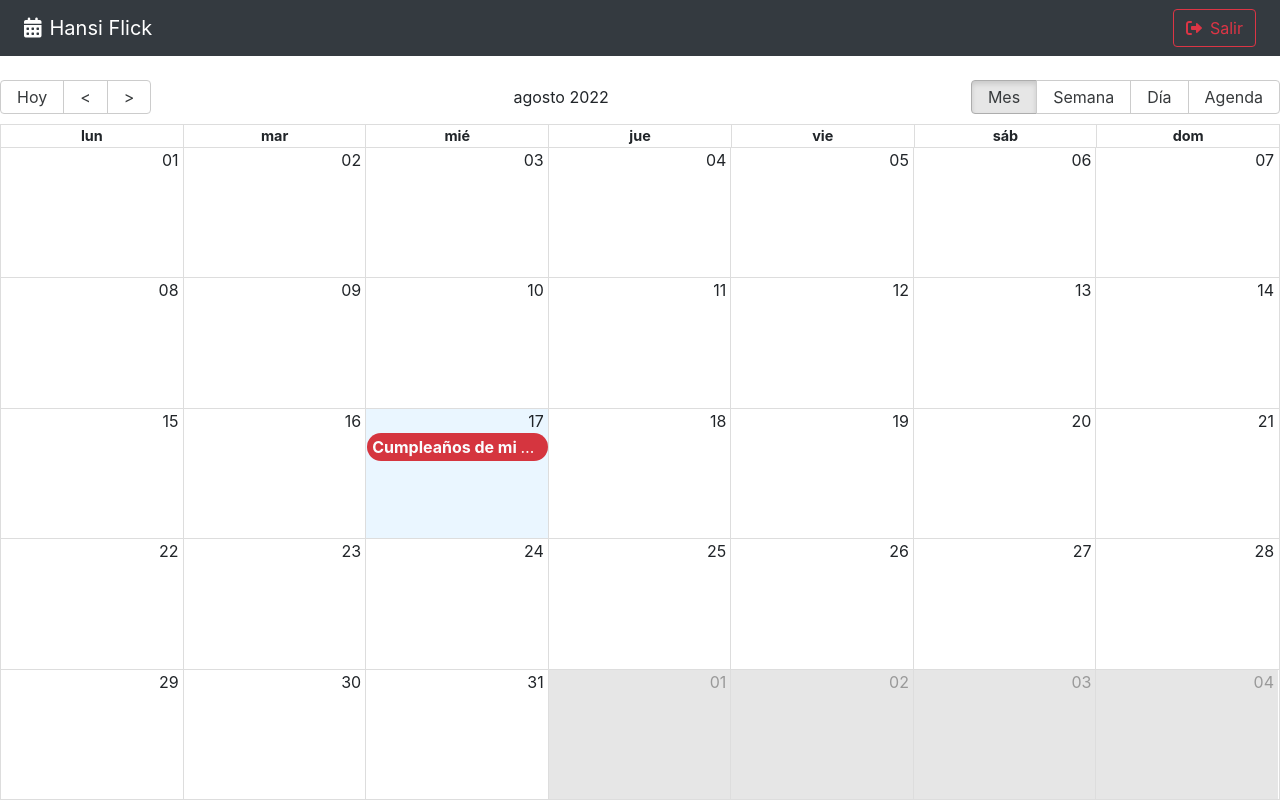
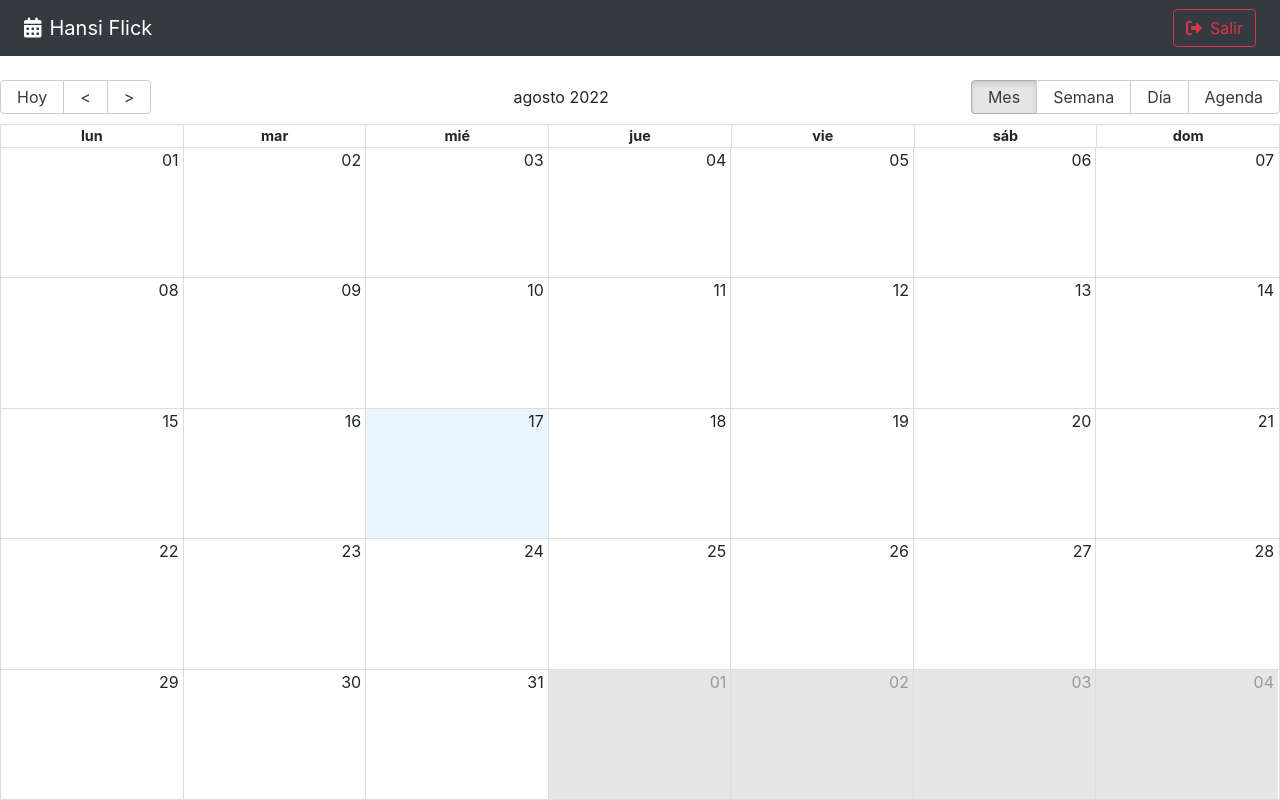
Before and after one commit to LuisChavezz/react-calendar, a React (Vite) app: page / in a window 1280 px wide. Built offline with nearby package versions, Linux system fonts and the light colour scheme.

Commit message:
Events Store

```diff
--- a/src/calendar/pages/CalendarPage.jsx
+++ b/src/calendar/pages/CalendarPage.jsx
@@ -1,14 +1,16 @@
 import { Calendar } from 'react-big-calendar'
 import 'react-big-calendar/lib/css/react-big-calendar.css'
+import { useState } from 'react'
 import { addHours } from 'date-fns'
 import { localizer, getMessagesES } from '../../helpers'
+import { useUiStore, useCalendarStore } from '../../hooks'
 
 // components
 import { Navbar, CalendarEvent, CalendarModal } from "../"
-import { useState } from 'react'
-import { useUiStore } from '../../hooks'
 
-const events = [
+
+
+const eventos = [
   {
     title: 'Cumpleaños de mi pana',
     notes: 'Comprar cartón de chelas',
@@ -36,6 +38,7 @@ export const CalendarPage = () => {
   }
 
   const { openDateModal } = useUiStore();
+  const { events } = useCalendarStore();
   const [lastView, setLastView] = useState( localStorage.getItem("lastView") || 'month' )
 
   const onDoubleClick = ( event ) => {
--- a/src/hooks/index.js
+++ b/src/hooks/index.js
@@ -1,2 +1,3 @@
 export * from './useForm'
 export * from './useUiStore'
+export * from './useCalendarStore'
--- /dev/null
+++ b/src/hooks/useCalendarStore.js
@@ -0,0 +1,18 @@
+import { useDispatch, useSelector } from "react-redux"
+
+
+export const useCalendarStore = () => {
+
+  const dispatch = useDispatch()
+  const { events, activeEvent } = useSelector( state => state.calendar )
+
+
+  return {
+    //* Propiedades
+    events,
+    activeEvent
+
+    //* Métodos
+
+  }
+}
--- /dev/null
+++ b/src/store/calendar/calendarSlice.js
@@ -0,0 +1,14 @@
+import { createSlice } from "@reduxjs/toolkit";
+
+export const calendarSlice = createSlice({
+  name: 'calendar',
+  initialState: {
+    events: [],
+    activeEvent: null
+  },
+  reducers: {
+
+  }
+});
+
+export const {  } = calendarSlice.actions;
--- a/src/store/index.js
+++ b/src/store/index.js
@@ -1,4 +1,5 @@
 
 export * from './ui/uiSlice'
+export * from './calendar/calendarSlice'
 
 export * from './store'
--- a/src/store/store.js
+++ b/src/store/store.js
@@ -1,11 +1,12 @@
 import { configureStore } from "@reduxjs/toolkit";
-import { uiSlice } from "./";
+import { uiSlice, calendarSlice } from "./";
 
 
 
 
 export const store = configureStore({
   reducer: {
-    ui: uiSlice.reducer
+    calendar: calendarSlice.reducer,
+    ui: uiSlice.reducer,
   },
 })
```
